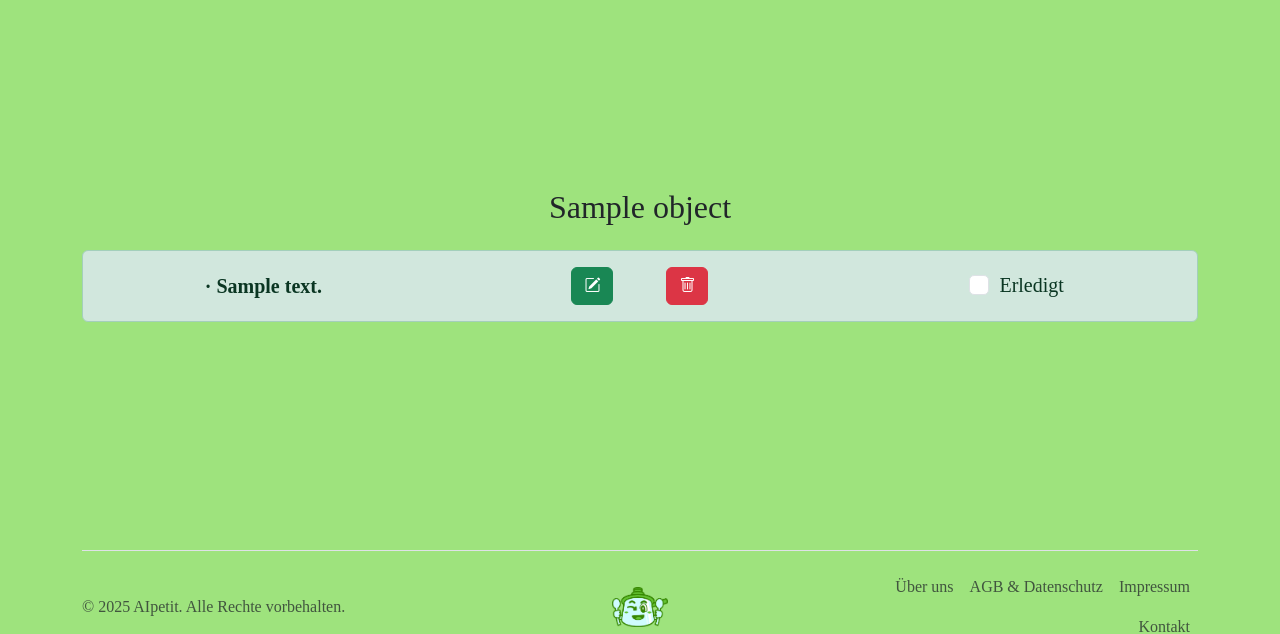
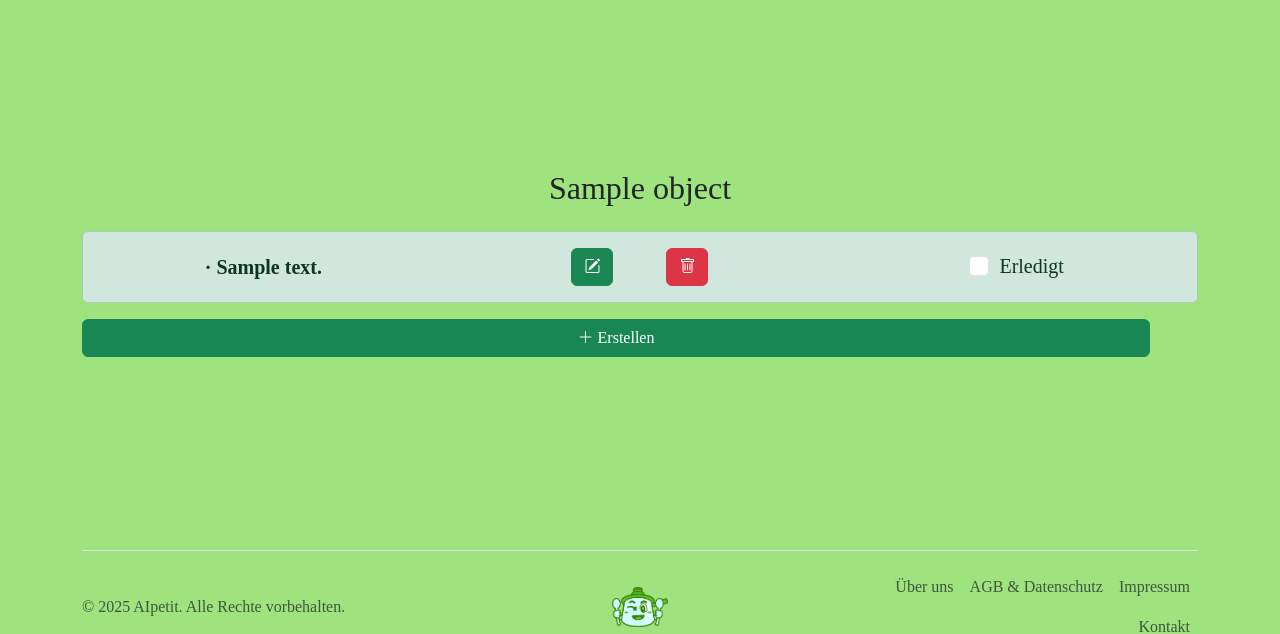
Before and after one commit to Vallekralle/AIpetit, a Django app: template templates/shopping_lists/detail_shopping_list.html in a window 1280 px wide. Shown: the part 113-747 px from the top of the page. Run offline with Django 5.2, Linux system fonts and the light colour scheme; the template is opened without the code that fills it: most values are stand-ins (such as "Sample title", 1, 10 or a date in 2020); parts of the project's set-up code (start-up, migrations or seed data) failed here and were passed over; some libraries are stand-ins or nearby versions; some web fonts are replaced.

Commit message:
Delete and check Bulletpoints in a shopping list

```diff
--- a/shopping_lists/models.py
+++ b/shopping_lists/models.py
@@ -27,7 +27,11 @@ class BulletPoint(models.Model):
         ShoppingList,
         on_delete=models.CASCADE
     )
-    text = models.TextField(max_length=200)
+    text = models.CharField(
+        max_length=100,
+        help_text="z.B. Banane, Ananas, Apfel etc.",
+        verbose_name="Titel für die Notiz"
+    )
     marked = models.BooleanField(default=False)
 
     def __str__(self):
--- a/shopping_lists/urls.py
+++ b/shopping_lists/urls.py
@@ -5,6 +5,9 @@ from .views import (
     ListShoppingLists,
     DetailShoppingListView,
     DeleteShoppingListView,
+    DeleteBulletPointView,
+    AddBulletPointView,
+    CheckBulletPointView,
 )
 
 
@@ -13,4 +16,7 @@ urlpatterns = [
     path("meine/", ListShoppingLists.as_view(), name="list_shopping_lists"),
     path("<int:pk>/", DetailShoppingListView.as_view(), name="detail_shopping_list"),
     path("löschen/<int:pk>/", DeleteShoppingListView.as_view(), name="delete_shopping_list"),
+    path("bullet_point/hinzufügen/<int:pk>/", AddBulletPointView, name="add_bulletpoint"),
+    path("bullet_point/löschen/<int:pk>/", DeleteBulletPointView, name="delete_bulletpoint"),
+    path("bullet_point/markieren/<int:pk>/", CheckBulletPointView, name="check_bulletpoint"),
 ]
--- a/templates/shopping_lists/detail_shopping_list.html
+++ b/templates/shopping_lists/detail_shopping_list.html
@@ -1,4 +1,5 @@
 {% extends "base.html" %}
+{% load crispy_forms_tags %}
 
 {% block css %}{% endblock css %}
 
@@ -6,29 +7,87 @@
 
 {% block content %}
 
+<!-- Edit Modal -->
+<div class="modal fade" id="editModal" data-bs-backdrop="static" data-bs-keyboard="false" tabindex="-1" aria-labelledby="editModalLabel" aria-hidden="true">
+    <div class="modal-dialog">
+      <div class="modal-content">
+        <div class="modal-header">
+          <h1 class="modal-title fs-5" id="editModalLabel">Modal title</h1>
+          <button type="button" class="btn-close" data-bs-dismiss="modal" aria-label="Close"></button>
+        </div>
+        <div class="modal-body">
+          ...
+        </div>
+        <div class="modal-footer">
+          <button type="button" class="btn btn-secondary" data-bs-dismiss="modal">Close</button>
+          <button type="button" class="btn btn-primary">Understood</button>
+        </div>
+      </div>
+    </div>
+</div>
+
+<!-- Create BulletPoint Modal -->
+<div class="modal fade" id="createModal" data-bs-backdrop="static" data-bs-keyboard="false" tabindex="-1" aria-labelledby="createModalLabel" aria-hidden="true">
+    <div class="modal-dialog">
+      <div class="modal-content">
+        <div class="modal-header">
+          <h1 class="modal-title fs-5" id="createModalLabel">Neue Notiz hinzufügen</h1>
+          <button type="button" class="btn-close" data-bs-dismiss="modal" aria-label="Close"></button>
+        </div>
+        <form action="{% url 'add_bulletpoint' object.pk %}" method="post">
+            {% csrf_token %}
+            <div class="modal-body">
+                {{ form|crispy }}
+            </div>
+            <div class="modal-footer">
+              <button class="btn btn-secondary" data-bs-dismiss="modal" type="button"><i class="bi bi-x"></i> Schließen</button>
+              <button class="btn btn-success" type="submit"><i class="bi bi-plus-lg"></i> Hinzufügen</button>
+            </div>
+        </form>
+      </div>
+    </div>
+</div>
+
 <div class="container d-flex flex-grow-1 flex-column justify-content-center">
     <h2 class="text-center mb-4">{{ object.title }}</h2>
+
     {% for bullet_point in object.bulletpoint_set.all %}
+
         <div class="alert alert-success">
             <div class="row g-5 fs-5">
                 <div class="col-md-4 col-12 text-center align-content-center">
                     <strong>&middot; {{ bullet_point.text }}</strong>
                 </div>
                 <div class="col-md-4 col-12 text-center align-content-center">
-                    <a class="btn btn-success me-5" href="#"><i class="bi bi-pencil-square"></i></a>
-                    <a class="btn btn-danger" href="#"><i class="bi bi-trash"></i></a>
+                    <form action="{% url 'delete_bulletpoint' object.pk %}" method="post">
+                        {% csrf_token %}
+                        <button class="btn btn-success me-5" type="button" data-bs-toggle="modal" data-bs-target="#editModal">
+                            <i class="bi bi-pencil-square"></i>
+                        </button>
+                        <button class="btn btn-danger" type="submit" name="bullet_point_id" value="{{ bullet_point.id }}"><i class="bi bi-trash"></i></button>
+                    </form>
                 </div>
                 <div class="col-md-4 col-12 text-center align-content-center">
-                    <div class="form-check">
-                        <label class="form-check-label" for="flexCheckDefault">
-                            <input class="form-check-input" type="checkbox" value="" id="flexCheckDefault">
-                            Erledigt
-                        </label>
-                    </div>
+                    <form action="{% url 'check_bulletpoint' object.pk %}" method="post">
+                        {% csrf_token %}
+                        <input type="hidden" name="bullet_point_id" value="{{ bullet_point.pk }}">
+                        <div class="form-check">
+                            <label class="form-check-label" for="flexCheckChecked">
+                                <input class="form-check-input" type="checkbox" value="" id="flexCheckChecked"
+                                {% if bullet_point.marked %}checked{% endif %} onChange="this.form.submit()">
+                                Erledigt
+                            </label>
+                        </div>
+                    </form>
                 </div>
             </div>
         </div>
+
     {% endfor %}
+
+    <button class="btn btn-success me-5" type="button" data-bs-toggle="modal" data-bs-target="#createModal">
+        <i class="bi bi-plus-lg"></i> Erstellen
+    </button>
 </div>
 
 {% endblock content %}
--- a/tips/views.py
+++ b/tips/views.py
@@ -1,10 +1,10 @@
-from django.shortcuts import get_object_or_404
-from django.http import HttpResponseRedirect
 from django.views import View
 from django.views.generic import ListView, DetailView, FormView
 from django.views.generic.edit import CreateView, UpdateView, DeleteView
 from django.views.generic.detail import SingleObjectMixin
 from django.contrib.auth.mixins import LoginRequiredMixin, UserPassesTestMixin
+from django.http import HttpResponseRedirect
+from django.shortcuts import get_object_or_404
 from django.urls import reverse_lazy, reverse
 
 from .models import *
```
Also changed, not shown: shopping_lists/forms.py (added, +9 -0 lines), shopping_lists/views.py (+34 -1 lines), shopping_lists/migrations/0004_alter_bulletpoint_text.py (added), shopping_lists/migrations/0005_alter_bulletpoint_text.py (added).
